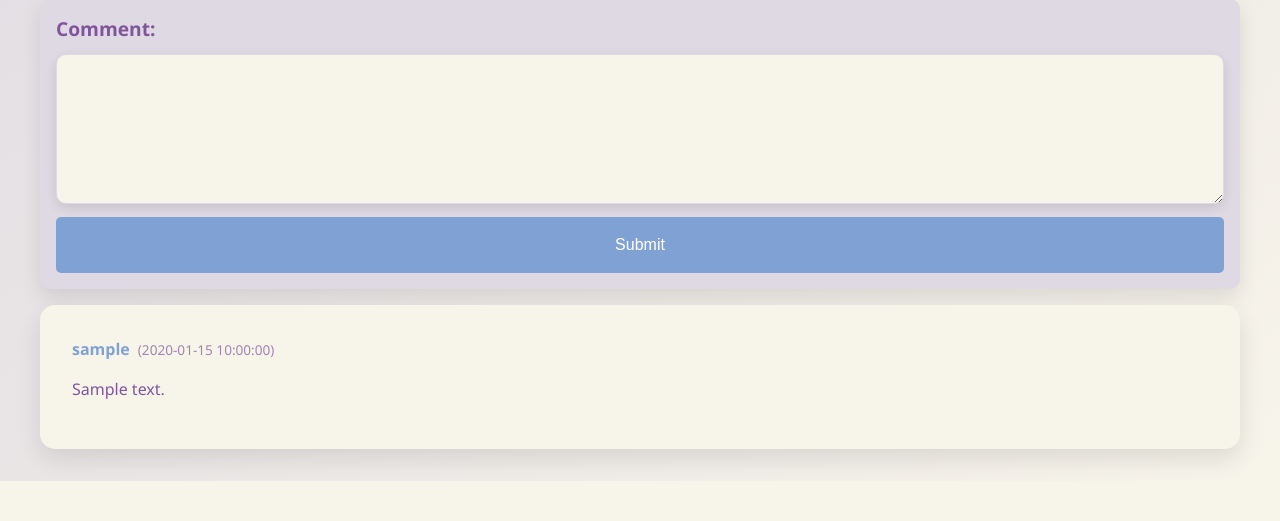
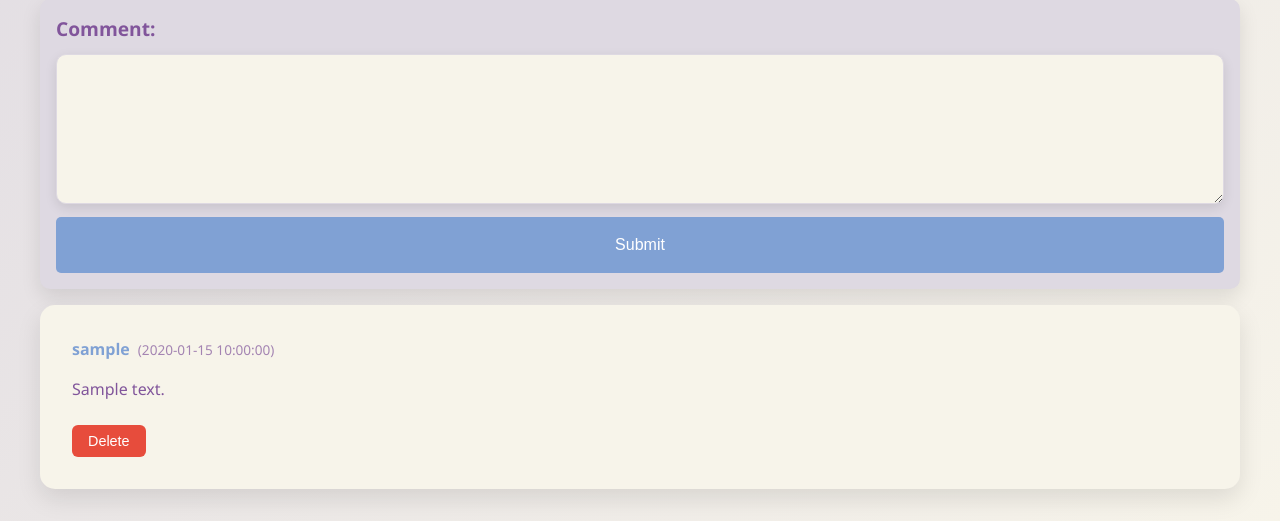
Before and after one commit to ri5u/classProject, a PHP site: page /php/artwork_details.php?id=1 in a window 1280 px wide. Shown: the part 553-1074 px from the top of the page. Before the commit the page ends 1034 px from the top, so only its background shows below. Run offline with PHP 8.4, Linux system fonts and the light colour scheme; the visitor is signed in with stand-in values (Sample User, id 1); tables that the repository leaves empty or names only in its code hold one stand-in row (values such as "Sample post"); grey boxes marked "Sample" are stand-in pictures; some web fonts are replaced.

Commit message:
Added a delete comment feature

```diff
--- a/css/artwork_details.css
+++ b/css/artwork_details.css
@@ -213,3 +213,21 @@ body {
 .comment-form p a:hover {
     text-decoration: underline;
 }
+
+/* Delete comment button */
+.delete_comment_button {
+    padding: 0.5rem 1rem;
+    background-color: var(--error-red);
+    color: white;
+    font-size: 0.9rem;
+    border: none;
+    border-radius: 6px;
+    cursor: pointer;
+    transition: background-color 0.3s ease, transform 0.2s ease;
+    margin-top: 0.5rem;
+}
+
+.delete_comment_button:hover {
+    background-color: #c0392b;
+    transform: scale(1.05);
+}
--- a/php/artwork_details.php
+++ b/php/artwork_details.php
@@ -32,7 +32,7 @@
     }
 
     //querying for the comments
-    $sql = "SELECT c.comment_text, c.created_at, u.username
+    $sql = "SELECT c.comment_text, c.created_at, c.comment_id, u.username
             FROM comments c
             JOIN userInfo u ON c.uid = u.uid
             WHERE c.art_id = '$id'
@@ -90,9 +90,20 @@
                     $comment_text = $comment["comment_text"];
                     $comment_author = $comment["username"];
                     $comment_date = $comment["created_at"];
+                    $comment_id = $comment["comment_id"];
 
                     echo "<p><strong>".htmlspecialchars($comment_author)."</strong><span class='comment_time'>(".htmlspecialchars($comment_date).")</span></p>";
                     echo "<p>".nl2br(htmlspecialchars($comment_text))."</p>";
+
+                    if (isset($_SESSION["username"])) {
+                        if ($_SESSION["username"] === $comment_author || isset($_SESSION["admin"])) {
+                            echo "<form method='POST' action='delete_comment.php'>
+                                    <input type='hidden' name='comment_id' value='$comment_id'>
+                                    <input type='hidden' name='art_id' value='$id'>
+                                    <button type='submit' class='delete_comment_button'>Delete</button>
+                                  </form>";
+                        }
+                    }
                 }
             }
             else{
```
Also changed, not shown: php/delete_comment.php (added, +37 -0 lines).
